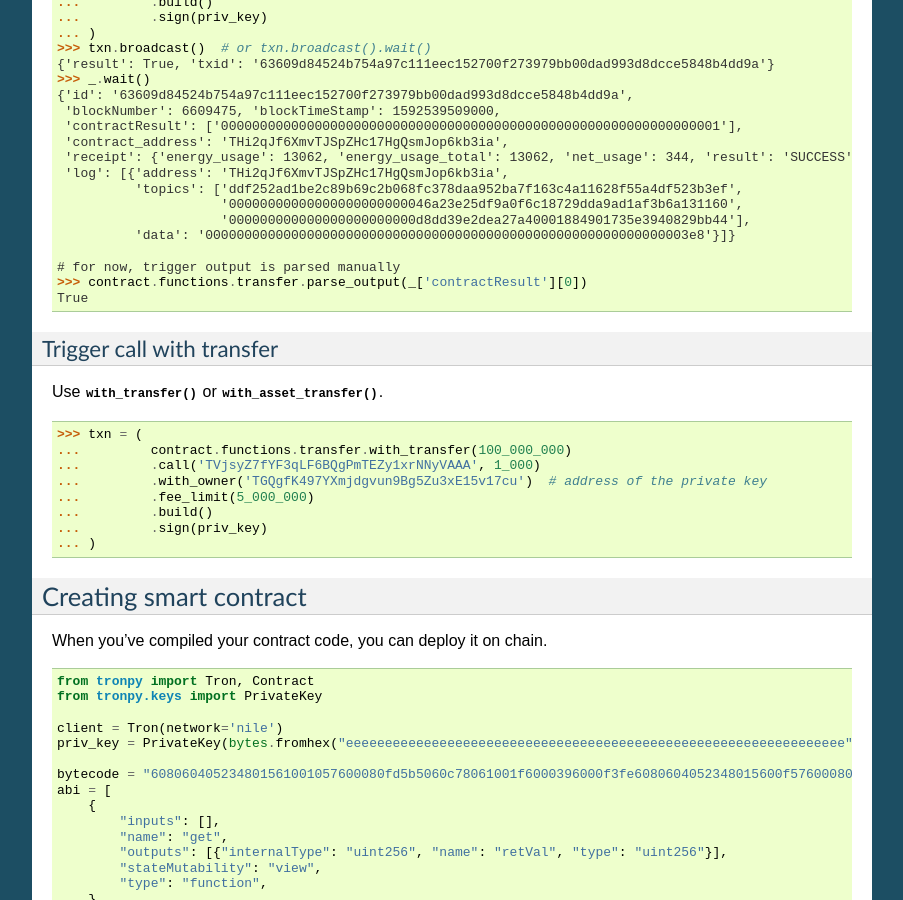
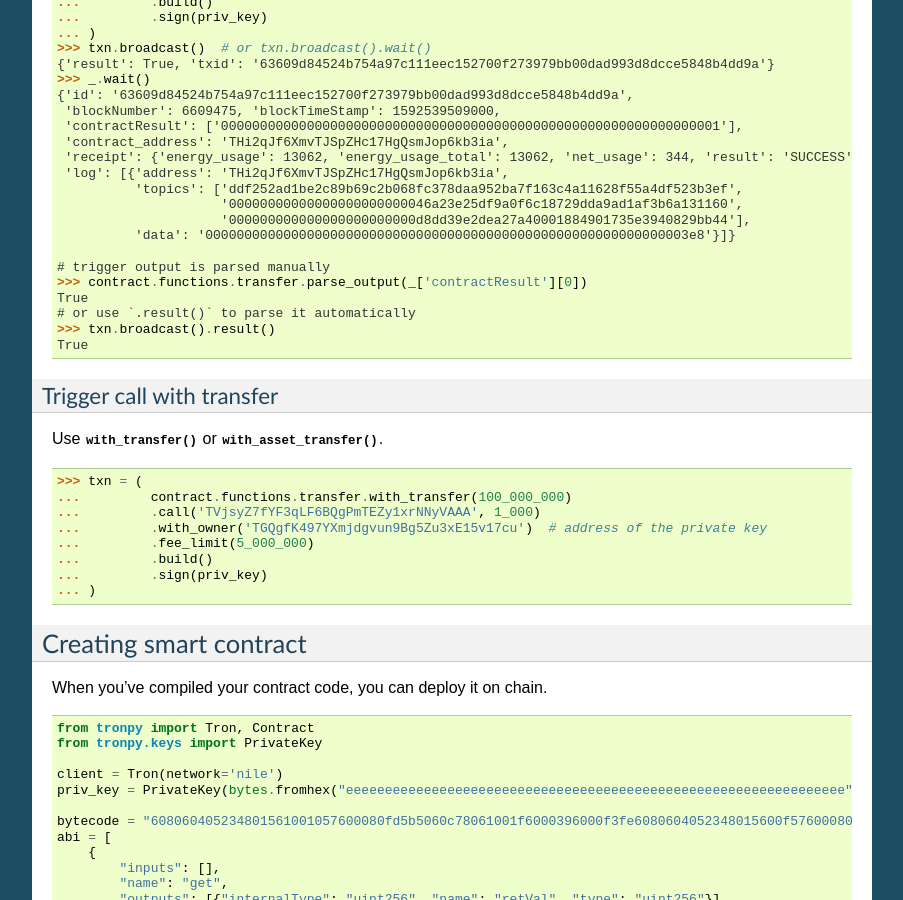
Before and after one commit to andelf/tronpy, a Sphinx documentation site: the page built from docs/contract.rst, in a window 1280 px wide and 900 px high, scrolled down 1219 px. Shown: the whole window, without its empty margins (198-1101 px from the left). Built offline with Sphinx 7.4.7, drawn with Linux system fonts in a browser that asks for light colours.

```diff
--- a/docs/contract.rst
+++ b/docs/contract.rst
@@ -87,8 +87,11 @@
                        '000000000000000000000000d8dd39e2dea27a40001884901735e3940829bb44'],
             'data': '00000000000000000000000000000000000000000000000000000000000003e8'}]}
 
-  # for now, trigger output is parsed manually
+  # trigger output is parsed manually
   >>> contract.functions.transfer.parse_output(_['contractResult'][0])
+  True
+  # or use `.result()` to parse it automatically
+  >>> txn.broadcast().result()
   True
 
 Trigger call with transfer
```
